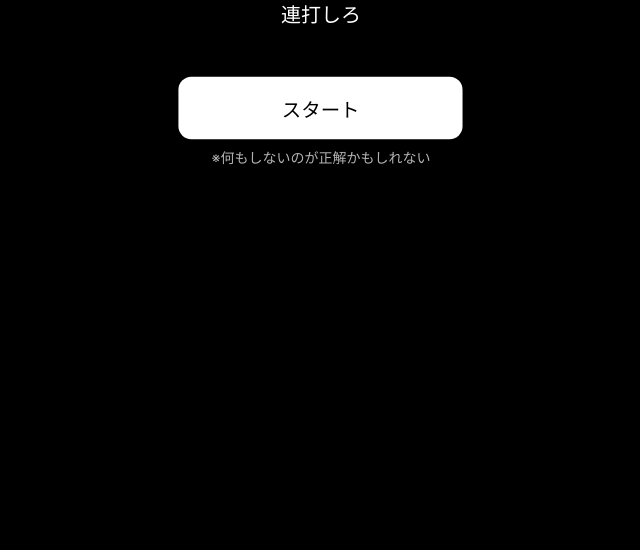
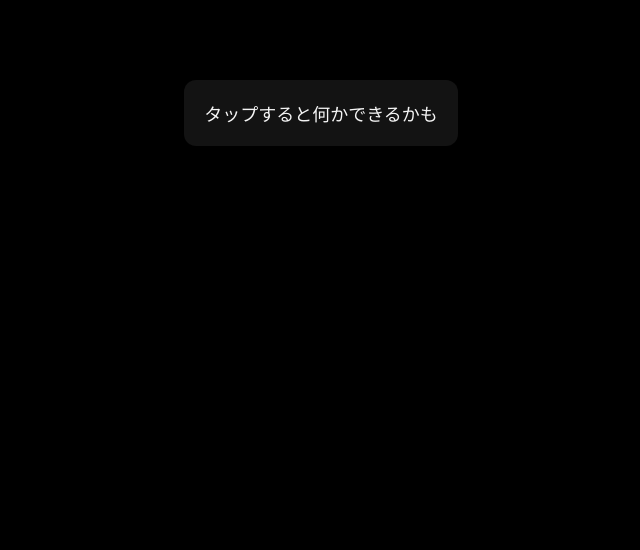
Before and after one commit to galaxie727/dbg, a plain HTML site: page index.html in a window 1280 px wide. Shown: the part 250-800 px from the top of the page, without its empty margins (319-959 px from the left). Drawn offline with Linux system fonts and the light colour scheme.

Commit message:
Update index.html

```diff
--- a/index.html
+++ b/index.html
@@ -3,7 +3,7 @@
 <head>
 <meta charset="utf-8">
 <meta name="viewport" content="width=device-width,initial-scale=1,viewport-fit=cover">
-<title>デカブサ：やらないゲーム</title>
+<title>デカブサ：見てただけ</title>
 
 <style>
 *{box-sizing:border-box}
@@ -26,54 +26,38 @@ body{
   text-align:center;
 }
 
-/* デカブサ画像 */
+/* キャラ */
 .chara{
   width:80%;
   max-width:260px;
   margin-top:20px;
-  animation:float 4s ease-in-out infinite;
-}
-@keyframes float{
-  0%{transform:translateY(0)}
-  50%{transform:translateY(-8px)}
-  100%{transform:translateY(0)}
 }
 
-.title{
+/* イベント表示 */
+.event{
   font-size:22px;
-  margin:16px 0;
-}
-.msg{
-  font-size:20px;
-  margin:10px 0 20px;
-  min-height:60px;
+  margin:30px 0;
+  min-height:80px;
 }
 
-/* ボタンは下寄せ */
-.controls{
+/* タップ誘導（押させるための罠） */
+.tapArea{
   margin-top:auto;
   width:100%;
-}
-
-.btn{
-  width:100%;
-  padding:16px;
+  padding:20px;
+  border-radius:12px;
+  background:rgba(255,255,255,.08);
   font-size:18px;
-  border-radius:12px;
-  border:none;
-  background:#fff;
-  color:#000;
-}
-
-.small{
-  margin-top:10px;
-  opacity:.7;
-  font-size:14px;
 }
 
 .result{
   font-size:26px;
   margin-top:20px;
+}
+
+.small{
+  opacity:.7;
+  font-size:14px;
 }
 </style>
 </head>
@@ -82,59 +66,59 @@ body{
 <div class="app">
 
 <div id="game">
-  <!-- デカブサ画像（ここに配置） -->
   <img src="dekabusa.png" class="chara">
 
-  <div class="title">デカブサ：やらないゲーム</div>
-  <div class="msg" id="msg">スタートを押すな</div>
+  <div class="event" id="eventText">何かが起きそうだ…</div>
 
-  <div class="controls">
-    <button class="btn" id="actionBtn">スタート</button>
-    <div class="small">※何もしないのが正解かもしれない</div>
+  <div class="tapArea" id="tapArea">
+    タップすると何かできるかも
   </div>
 </div>
 
 <div id="result" style="display:none;">
   <img src="dekabusa.png" class="chara">
 
-  <div class="title">結果</div>
   <div class="result" id="rank"></div>
   <div id="comment"></div>
-  <button class="btn" onclick="location.reload()">もう一回</button>
+
+  <button onclick="location.reload()" style="margin-top:20px;padding:14px 20px;border-radius:10px;border:none;">
+    もう一回
+  </button>
 </div>
 
 </div>
 
 <script>
-const messages = [
-  "今すぐ押せ",
-  "連打しろ",
-  "5秒以内に押せ",
-  "押さないと損",
-  "これは押していい（嘘）",
-  "今じゃない",
-  "考えた結果、やらない",
-  "永久に保留で"
+let tapped = 0;
+let time = 0;
+let gameTime = 6000;
+
+const events = [
+  "ペンペンが走ってる",
+  "ペンペンが転んだ",
+  "トラさんが分身した",
+  "分身が増えすぎた",
+  "ナマーザ様が干からびた",
+  "黒い塊になった…",
+  "嵐が来た",
+  "全部吹き飛んだ"
 ];
 
-let tapped = 0;
-let time = 0;
-let gameTime = 7000;
+const eventText = document.getElementById("eventText");
+const tapArea = document.getElementById("tapArea");
 
-const msgEl = document.getElementById("msg");
-const btn = document.getElementById("actionBtn");
-
-btn.onclick = () => {
+tapArea.onclick = () => {
   tapped++;
+  tapArea.textContent = "触ったな…";
 };
 
 let interval = setInterval(() => {
   time += 1000;
 
-  msgEl.textContent = messages[Math.floor(Math.random()*messages.length)];
+  eventText.textContent = events[Math.floor(Math.random()*events.length)];
 
-  // ボタン誘惑
-  btn.style.transform = `scale(${1 + Math.random()*0.1})`;
+  // タップ誘導（ちょっと揺らす）
+  tapArea.style.opacity = String(0.8 + Math.random()*0.2);
 
   if(time >= gameTime){
     clearInterval(interval);
@@ -151,13 +135,13 @@ function endGame(){
 
   if(tapped === 0){
     rank = "S";
-    comment = "動かざること山の如く";
+    comment = "見てただけ";
   }else if(tapped <= 2){
     rank = "B";
-    comment = "ちょっとだけやったな";
+    comment = "ちょっと関わったな";
   }else{
     rank = "C";
-    comment = "やりすぎ";
+    comment = "余計なことしたな";
   }
 
   document.getElementById("rank").textContent = rank;
```
